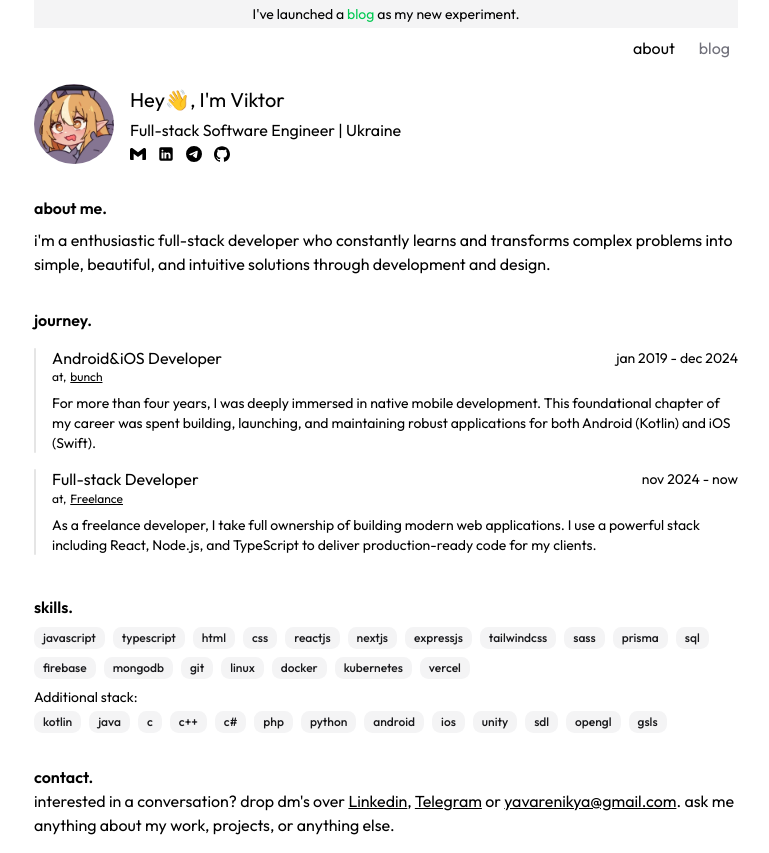
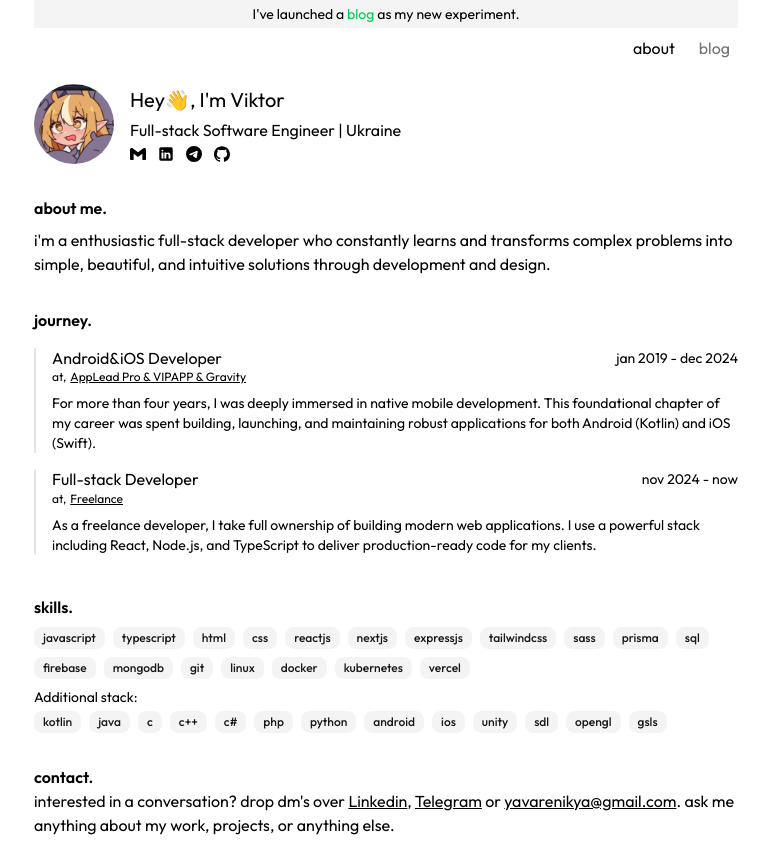
Before and after one commit to kotleni/kotleni.github.io, a Next.js app: page / in a window 1280 px wide. Shown: the whole page, without its empty margins (254-1023 px from the left). Built offline with nearby package versions, Linux system fonts and the light colour scheme.

Commit message:
chore: add list of companies for android&ios exp

```diff
--- a/src/app/page.tsx
+++ b/src/app/page.tsx
@@ -121,7 +121,7 @@ export default function Home() {
                 <div className="mt-2">
                     <JourneyCard
                         title="Android&iOS Developer"
-                        companyTitle="bunch"
+                        companyTitle="AppLead Pro & VIPAPP & Gravity"
                         companyUrl={undefined}
                         workingDates="jan 2019 - dec 2024"
                         description="For more than four years, I was deeply immersed in native mobile development. This foundational chapter of my career was spent building, launching, and maintaining robust applications for both Android (Kotlin) and iOS (Swift)."
```
